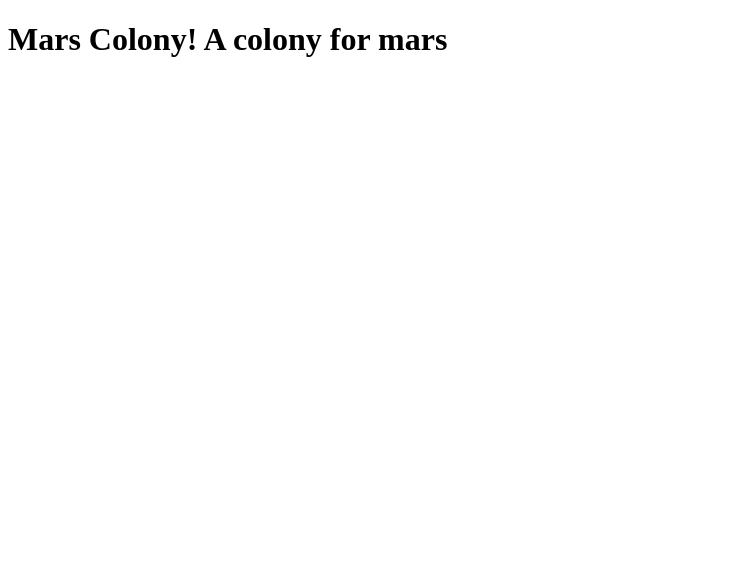
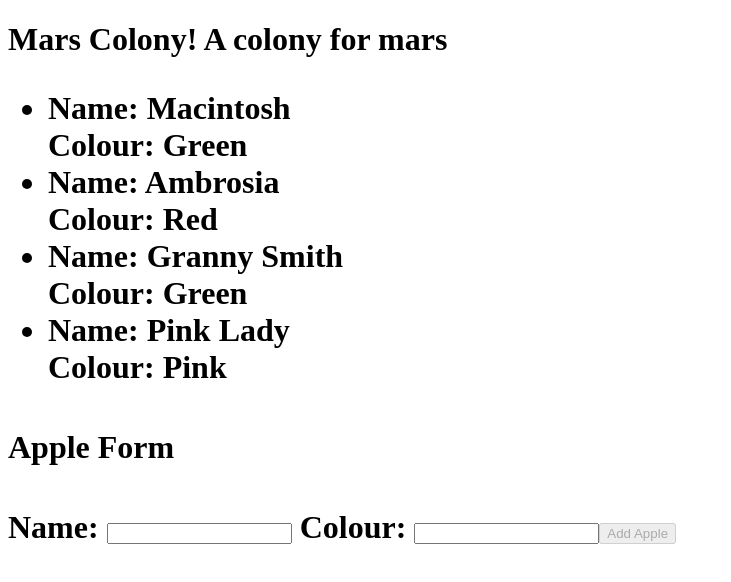
Before and after one commit to justinl-y/mars-colony, an Angular app: page / in a window 1280 px wide. Shown: the top 582 px of the page, without its empty margins (0-731 px from the left). Built offline with nearby package versions, Linux system fonts and the light colour scheme.

Commit message:
Forms on Angular

```diff
--- a/src/app/app.component.html
+++ b/src/app/app.component.html
@@ -1,3 +1,4 @@
 <h1>
   {{title}} {{description}}
+  <app-list-test>Loading list...</app-list-test>
 </h1>
--- a/src/app/app.module.ts
+++ b/src/app/app.module.ts
@@ -4,10 +4,12 @@ import { FormsModule } from '@angular/forms';
 import { HttpModule } from '@angular/http';
 
 import { AppComponent } from './app.component';
+import { ListTestComponent } from './list-test/list-test.component';
 
 @NgModule({
   declarations: [
-    AppComponent
+    AppComponent,
+    ListTestComponent
   ],
   imports: [
     BrowserModule,
--- /dev/null
+++ b/src/app/list-test/list-test.component.html
@@ -0,0 +1,26 @@
+<ul>
+  <li *ngFor="let a of appleList">
+    <div>
+      Name: {{ a.name }}
+    </div>
+    <div>
+      Colour: {{ a.colour }}
+    </div>
+  </li>
+</ul>
+
+<div>
+  <form #appleForm="ngForm">
+    <h4>Apple Form</h4>
+    Name: <input type="text" [(ngModel)]="apple.name" name="name" required/>
+    Colour: <input type="text" [(ngModel)]="apple.colour" name="colour" required/>
+    <button type=""
+            (click)="addApple()"
+            [disabled]="appleForm.form.invalid">
+            Add Apple
+    </button>
+
+    {{ renderAppleForm(appleForm) }}
+
+  </form>
+</div>
--- /dev/null
+++ b/src/app/list-test/list-test.component.ts
@@ -0,0 +1,62 @@
+import { Component, OnInit } from '@angular/core';
+
+/*interface Apple {
+  type: string;
+  colour: string;
+}*/
+
+class Apple {
+  constructor(
+    public name: string,
+    public colour: string
+  ) {}
+}
+
+@Component({
+  selector: 'app-list-test',
+  templateUrl: './list-test.component.html',
+  styleUrls: ['./list-test.component.css']
+})
+
+export class ListTestComponent implements OnInit {
+
+  appleList: [Apple];
+  apple: Apple;
+
+  //appleList: [Apple] = [
+    //{ type: 'Macintosh', colour: 'Green' },
+    //{ type: 'Ambrosia', colour: 'Red' },
+    //{ type: 'Granny Smith', colour: 'Green' },
+    //{ type: 'Pink Lady', colour: 'Pink' }
+    //];
+
+  constructor() {
+    this.apple = { name: '', colour: '' };
+    this.appleList = [
+    { name: 'Macintosh', colour: 'Green' },
+    { name: 'Ambrosia', colour: 'Red' },
+    { name: 'Granny Smith', colour: 'Green' },
+    { name: 'Pink Lady', colour: 'Pink' }
+    ];
+  }
+
+  addApple() {
+    //const apple: Apple = { type: 'Crab', colour: 'Green' }
+    this.appleList.push(this.apple);
+    this.apple = { name:'', colour:'' }
+  }
+
+  renderAppleForm(appleForm){
+    //console.log(appleForm);
+  }
+
+  //clicked(event){
+    //this.addApple();
+  //}
+
+  ngOnInit() {
+  }
+}
+
+//#name="ngModel"
+//#colour="ngModel"
```
Also changed, not shown: src/app/list-test/list-test.component.css (added), 1 other file (tests, documents, lock files or other folders).
